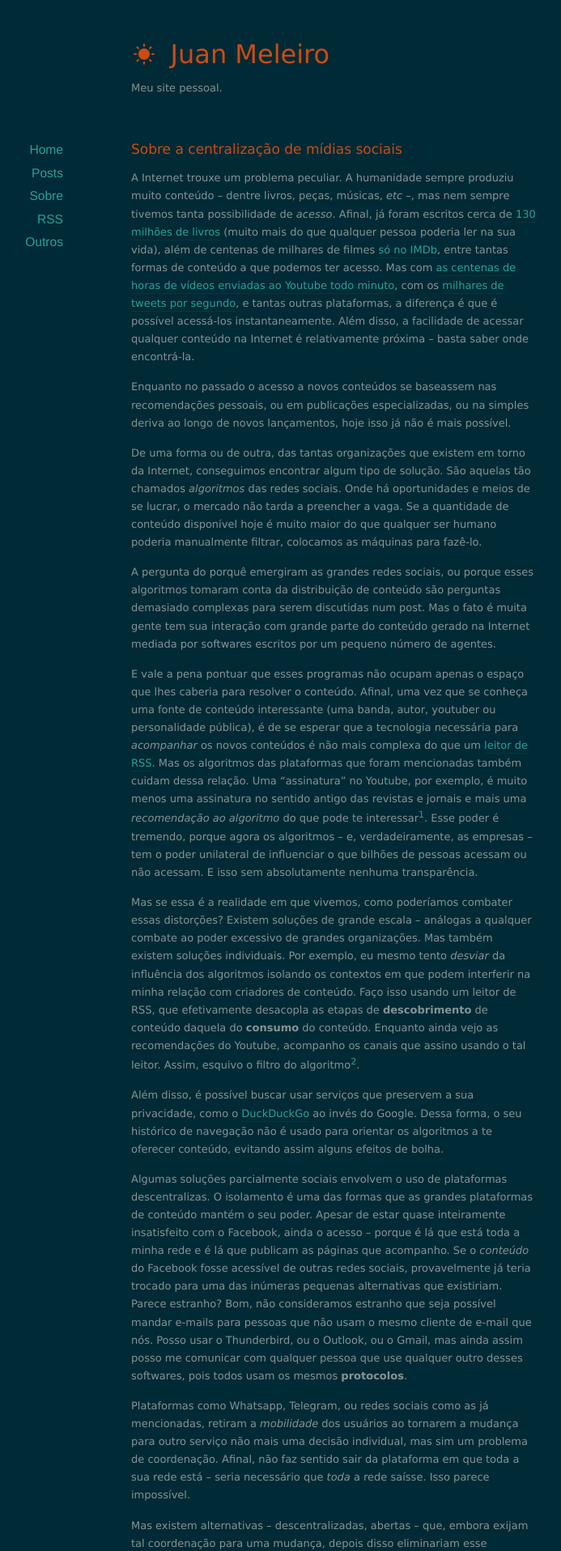
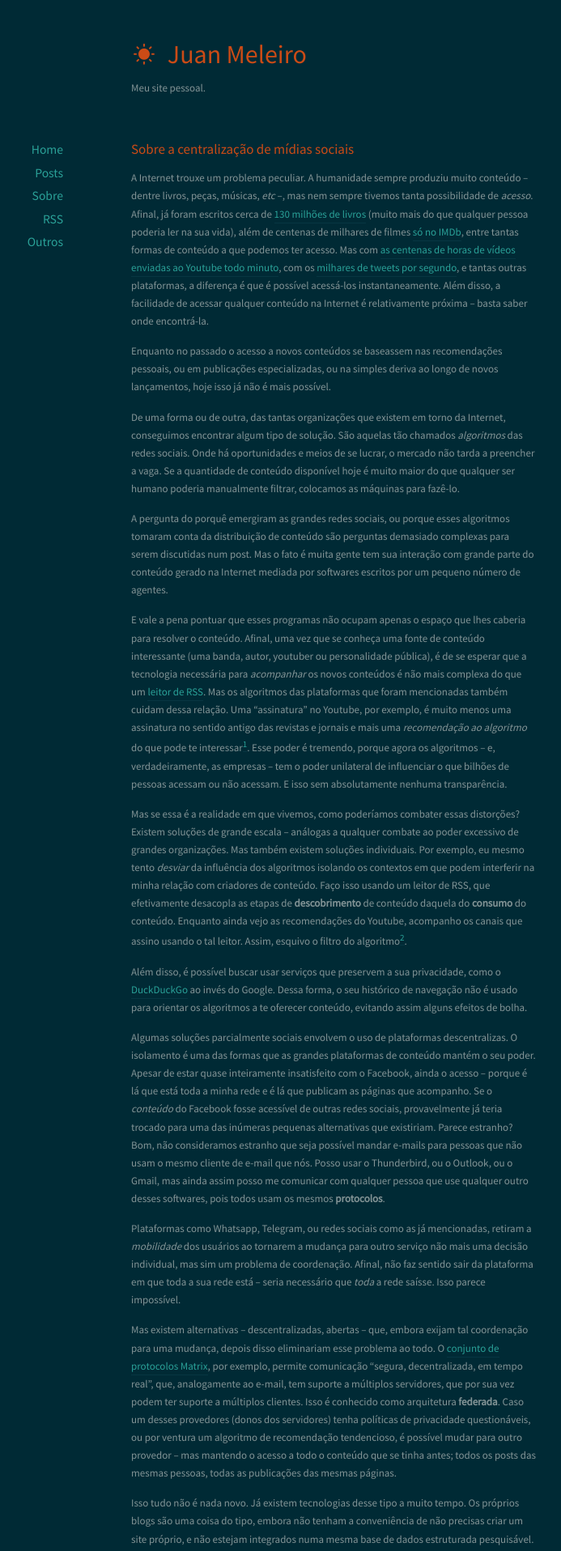
Before and after one commit to juanmeleiro/juanmeleiro.github.io, a Jekyll site: the page built from index.html, in a window 1280 px wide. Shown: the top 1916 px of the page at 81% size, without its empty margins (228-921 px from the left). Built offline with Jekyll 4.4.1, drawn with Linux system fonts in a browser that asks for light colours; nearby versions of some CDN libraries; the list of posts is cut into pages by our own code.

Commit message:
fix (style): change fonts for some free ones

```diff
--- a/assets/css/style.css
+++ b/assets/css/style.css
@@ -1,3 +1,6 @@
+@import url('https://fonts.googleapis.com/css?family=Source+Sans+Pro&display=swap');
+@import url('https://fonts.googleapis.com/css?family=Crimson+Text&display=swap');
+
 /*** Reset ***/
 html, body, div, span, applet, object, iframe, h1, h2, h3, h4, h5, h6, p, blockquote, pre, a, abbr, acronym, address, big, cite, code, del, dfn, em, img, ins, kbd, q, s, samp, small, strike, strong, sub, sup, tt, var, b, u, i, center, dl, dt, dd, ol, ul, li, fieldset, form, label, legend, table, caption, tbody, tfoot, thead, tr, th, td, article, aside, canvas, details, embed, figure, figcaption, footer, header, hgroup, menu, nav, output, ruby, section, summary, time, mark, audio, video {
 	margin: 0;
@@ -32,7 +35,7 @@ table {
 
 /*** Basics ***/
 body {
-	font-family: Verdana, serif;
+	font-family: "Source Sans Pro", serif;
 	font-size: 13px;
 	line-height: 1.7;
 }
@@ -88,7 +91,6 @@ h3 {
 	font-size: 14px;
 	margin: 0 0 10px 0;
 }
-
 
 
 /*** Useful Classes ***/
@@ -154,7 +156,7 @@ h3 {
 
 #sidebar a {
 	border: none;
-	font-family: "Helvetica Neue", "Helvetica", serif;
+	font-family: "Source Sans Pro", "Helvetica Neue", serif;
 	font-size: 1.2em;
 	padding: 2px 4px;
 }
```
